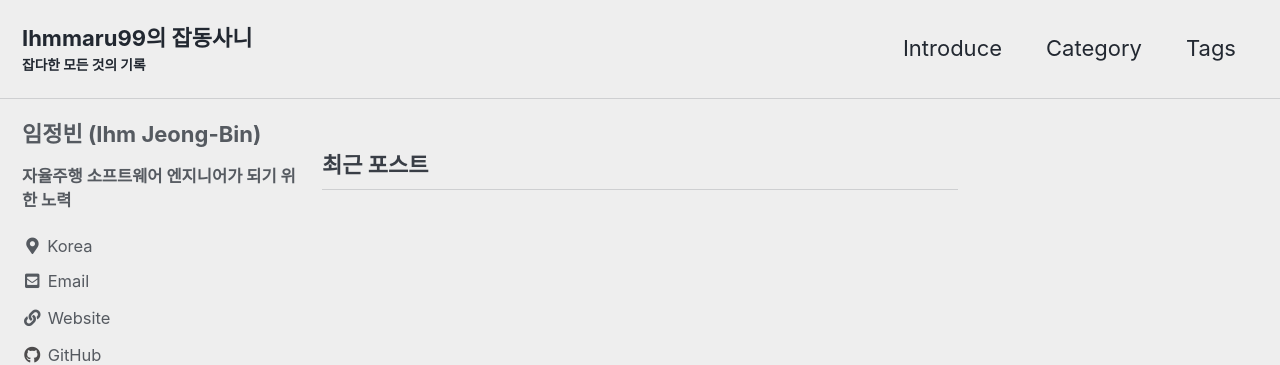
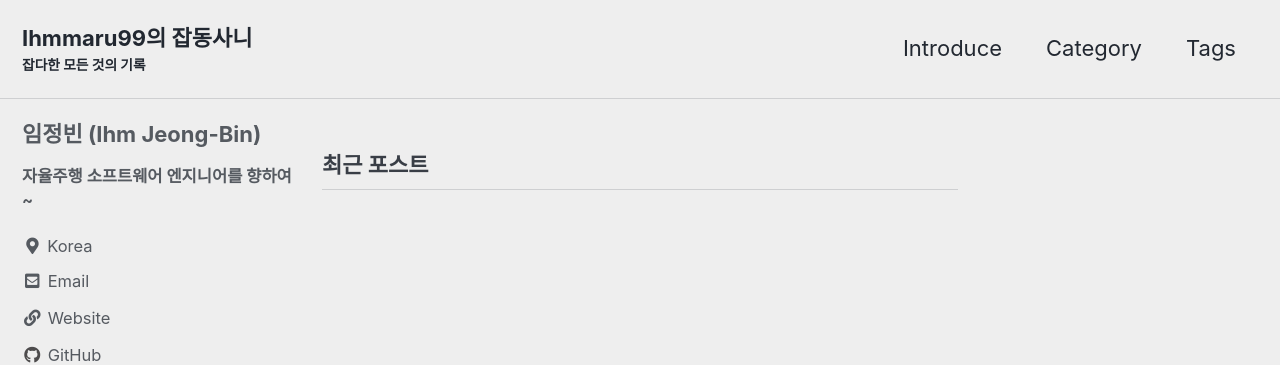
Before and after one commit to ihmmaru99/ihmmaru99.github.io, a Jekyll site: the page built from index.html, in a window 1280 px wide. Shown: the top 365 px of the page. Built offline with Jekyll 4.4.1, drawn with Linux system fonts in a browser that asks for light colours; cached includes are drawn as plain includes; the list of posts is cut into pages by our own code.

Commit message:
ihmmaru99's blog

```diff
--- a/_config.yml
+++ b/_config.yml
@@ -106,7 +106,7 @@ analytics:
 author:
   name             : "임정빈 (Ihm Jeong-Bin)"
   avatar           : # path of avatar image, e.g. "/assets/images/bio-photo.jpg"
-  bio              : "**자율주행 소프트웨어 엔지니어가 되기 위한 노력**"
+  bio              : "**자율주행 소프트웨어 엔지니어를 향하여~**"
   location         : "Korea"
   email            :
   links:
```
